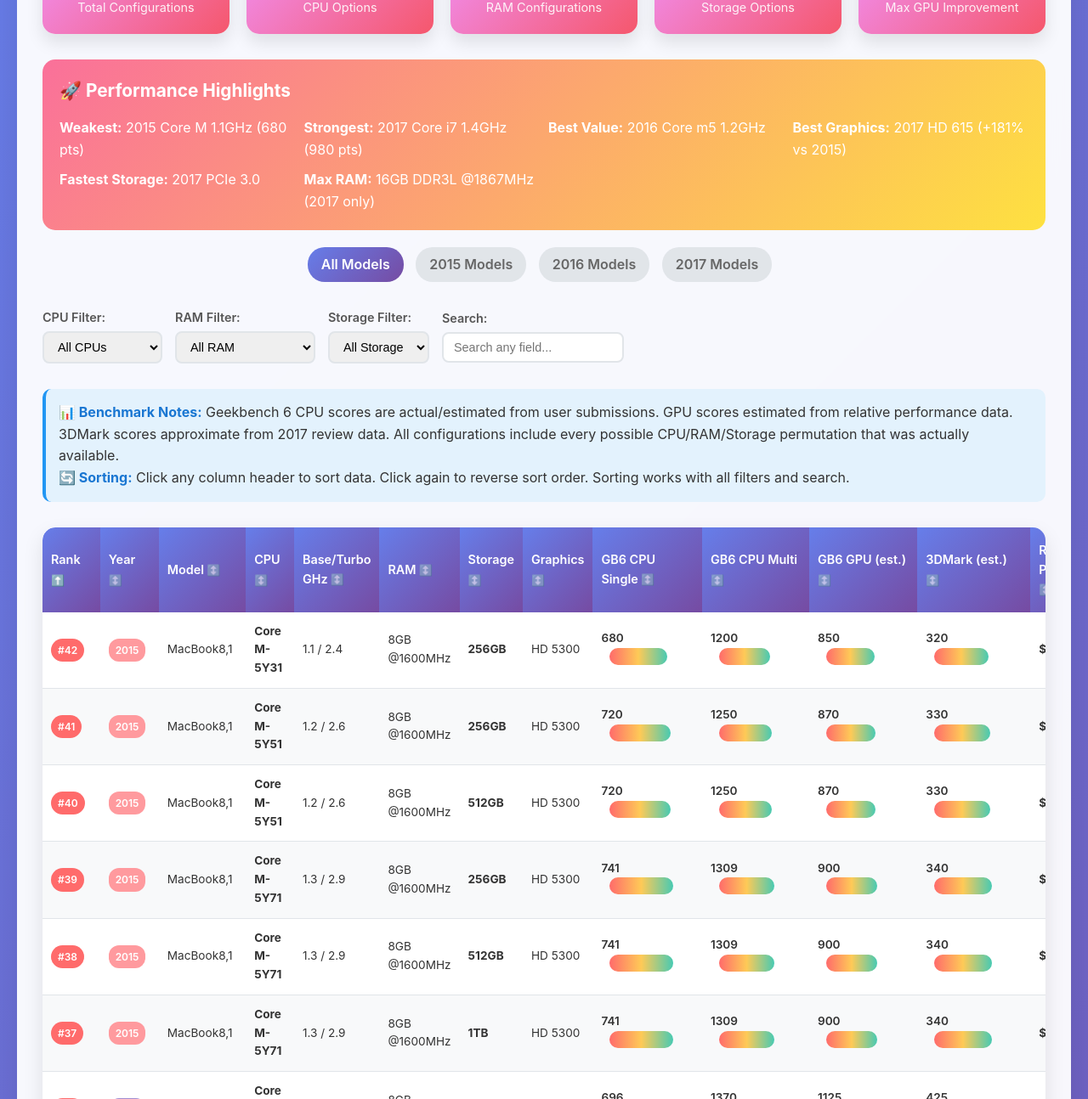
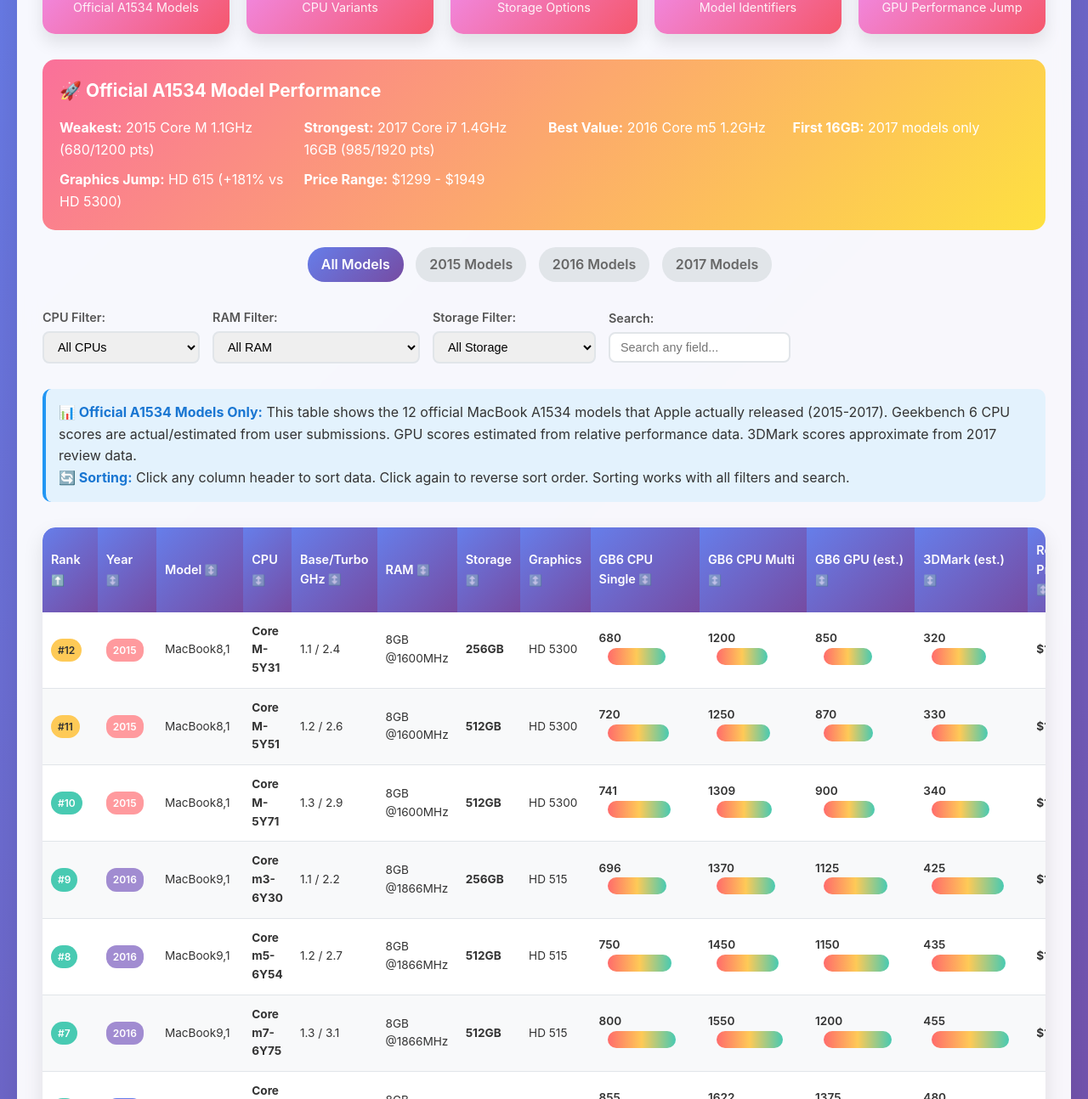
Before and after one commit to vitkovit/Macbook_A1534, a plain HTML site: page index.html in a window 1280 px wide. Shown: the part 274-1568 px from the top of the page at 85% size. Drawn offline with Linux system fonts and the light colour scheme.

Commit message:
Update index.html - specifyng just A1534 model

```diff
--- a/index.html
+++ b/index.html
@@ -3,7 +3,7 @@
 <head>
     <meta charset="UTF-8">
     <meta name="viewport" content="width=device-width, initial-scale=1.0">
-    <title>MacBook 12-inch Complete Performance Database (2015-2017)</title>
+    <title>MacBook 12-inch A1534 Performance Database (2015-2017)</title>
     <style>
         * {
             margin: 0;
@@ -306,42 +306,42 @@
 <body>
     <div class="container">
         <div class="header">
-            <h1>🍎 MacBook 12-inch Complete Performance Database</h1>
-            <p>Every Single Configuration (2015-2017) - CPU, RAM, Storage & Performance Data</p>
+            <h1>🍎 MacBook 12-inch A1534 Performance Database</h1>
+            <p>All Official Models (2015-2017) - Complete Performance Comparison</p>
         </div>
 
         <div class="stats-grid">
             <div class="stat-card">
-                <h3>42</h3>
-                <p>Total Configurations</p>
+                <h3>12</h3>
+                <p>Official A1534 Models</p>
             </div>
             <div class="stat-card">
-                <h3>6</h3>
-                <p>CPU Options</p>
+                <h3>9</h3>
+                <p>CPU Variants</p>
+            </div>
+            <div class="stat-card">
+                <h3>2</h3>
+                <p>Storage Options</p>
             </div>
             <div class="stat-card">
                 <h3>3</h3>
-                <p>RAM Configurations</p>
-            </div>
-            <div class="stat-card">
-                <h3>4</h3>
-                <p>Storage Options</p>
+                <p>Model Identifiers</p>
             </div>
             <div class="stat-card">
                 <h3>181%</h3>
-                <p>Max GPU Improvement</p>
+                <p>GPU Performance Jump</p>
             </div>
         </div>
 
         <div class="summary-box">
-            <h3>🚀 Performance Highlights</h3>
+            <h3>🚀 Official A1534 Model Performance</h3>
             <div class="summary-list">
-                <div><strong>Weakest:</strong> 2015 Core M 1.1GHz (680 pts)</div>
-                <div><strong>Strongest:</strong> 2017 Core i7 1.4GHz (980 pts)</div>
+                <div><strong>Weakest:</strong> 2015 Core M 1.1GHz (680/1200 pts)</div>
+                <div><strong>Strongest:</strong> 2017 Core i7 1.4GHz 16GB (985/1920 pts)</div>
                 <div><strong>Best Value:</strong> 2016 Core m5 1.2GHz</div>
-                <div><strong>Best Graphics:</strong> 2017 HD 615 (+181% vs 2015)</div>
-                <div><strong>Fastest Storage:</strong> 2017 PCIe 3.0</div>
-                <div><strong>Max RAM:</strong> 16GB DDR3L @1867MHz (2017 only)</div>
+                <div><strong>First 16GB:</strong> 2017 models only</div>
+                <div><strong>Graphics Jump:</strong> HD 615 (+181% vs HD 5300)</div>
+                <div><strong>Price Range:</strong> $1299 - $1949</div>
             </div>
         </div>
 
@@ -358,11 +358,11 @@
                 <select id="cpuFilter" onchange="applyFilters()">
                     <option value="">All CPUs</option>
                     <option value="Core M">Core M (2015)</option>
-                    <option value="Core m3">Core m3</option>
-                    <option value="Core m5">Core m5</option>
-                    <option value="Core m7">Core m7</option>
-                    <option value="Core i5">Core i5</option>
-                    <option value="Core i7">Core i7</option>
+                    <option value="Core m3">Core m3 (2016/2017)</option>
+                    <option value="Core m5">Core m5 (2016)</option>
+                    <option value="Core m7">Core m7 (2016)</option>
+                    <option value="Core i5">Core i5 (2017)</option>
+                    <option value="Core i7">Core i7 (2017)</option>
                 </select>
             </div>
 
@@ -370,10 +370,10 @@
                 <label for="ramFilter">RAM Filter:</label>
                 <select id="ramFilter" onchange="applyFilters()">
                     <option value="">All RAM</option>
-                    <option value="8GB @1600MHz">8GB @1600MHz</option>
-                    <option value="8GB @1866MHz">8GB @1866MHz</option>
-                    <option value="8GB @1867MHz">8GB @1867MHz</option>
-                    <option value="16GB @1867MHz">16GB @1867MHz</option>
+                    <option value="8GB @1600MHz">8GB @1600MHz (2015)</option>
+                    <option value="8GB @1866MHz">8GB @1866MHz (2016)</option>
+                    <option value="8GB @1867MHz">8GB @1867MHz (2017)</option>
+                    <option value="16GB @1867MHz">16GB @1867MHz (2017 BTO)</option>
                 </select>
             </div>
 
@@ -381,9 +381,8 @@
                 <label for="storageFilter">Storage Filter:</label>
                 <select id="storageFilter" onchange="applyFilters()">
                     <option value="">All Storage</option>
-                    <option value="256GB">256GB</option>
-                    <option value="512GB">512GB</option>
-                    <option value="1TB">1TB</option>
+                    <option value="256GB">256GB (Entry models)</option>
+                    <option value="512GB">512GB (Mid/High-end)</option>
                 </select>
             </div>
 
@@ -394,7 +393,7 @@
         </div>
 
         <div class="note">
-            <strong>📊 Benchmark Notes:</strong> Geekbench 6 CPU scores are actual/estimated from user submissions. GPU scores estimated from relative performance data. 3DMark scores approximate from 2017 review data. All configurations include every possible CPU/RAM/Storage permutation that was actually available.
+            <strong>📊 Official A1534 Models Only:</strong> This table shows the 12 official MacBook A1534 models that Apple actually released (2015-2017). Geekbench 6 CPU scores are actual/estimated from user submissions. GPU scores estimated from relative performance data. 3DMark scores approximate from 2017 review data.
             <br><strong>🔄 Sorting:</strong> Click any column header to sort data. Click again to reverse sort order. Sorting works with all filters and search.
         </div>
 
@@ -426,46 +425,25 @@
 
     <script>
         const performanceData = [
-            // 2015 Models - All possible configurations
-            { rank: 42, year: 2015, model: 'MacBook8,1', cpu: 'Core M-5Y31', baseGhz: 1.1, turboGhz: 2.4, ram: '8GB @1600MHz', storage: '256GB', graphics: 'HD 5300', singleCore: 680, multiCore: 1200, gpu: 850, mark3d: 320, price: '$1299' },
-            { rank: 41, year: 2015, model: 'MacBook8,1', cpu: 'Core M-5Y51', baseGhz: 1.2, turboGhz: 2.6, ram: '8GB @1600MHz', storage: '256GB', graphics: 'HD 5300', singleCore: 720, multiCore: 1250, gpu: 870, mark3d: 330, price: '$1599' },
-            { rank: 40, year: 2015, model: 'MacBook8,1', cpu: 'Core M-5Y51', baseGhz: 1.2, turboGhz: 2.6, ram: '8GB @1600MHz', storage: '512GB', graphics: 'HD 5300', singleCore: 720, multiCore: 1250, gpu: 870, mark3d: 330, price: '$1599' },
-            { rank: 39, year: 2015, model: 'MacBook8,1', cpu: 'Core M-5Y71', baseGhz: 1.3, turboGhz: 2.9, ram: '8GB @1600MHz', storage: '256GB', graphics: 'HD 5300', singleCore: 741, multiCore: 1309, gpu: 900, mark3d: 340, price: '$1799' },
-            { rank: 38, year: 2015, model: 'MacBook8,1', cpu: 'Core M-5Y71', baseGhz: 1.3, turboGhz: 2.9, ram: '8GB @1600MHz', storage: '512GB', graphics: 'HD 5300', singleCore: 741, multiCore: 1309, gpu: 900, mark3d: 340, price: '$1949' },
-            { rank: 37, year: 2015, model: 'MacBook8,1', cpu: 'Core M-5Y71', baseGhz: 1.3, turboGhz: 2.9, ram: '8GB @1600MHz', storage: '1TB', graphics: 'HD 5300', singleCore: 741, multiCore: 1309, gpu: 900, mark3d: 340, price: '$2349' },
+            // 2015 Models (Early 2015) - MacBook8,1 - Official A1534 models only
+            { rank: 12, year: 2015, model: 'MacBook8,1', cpu: 'Core M-5Y31', baseGhz: 1.1, turboGhz: 2.4, ram: '8GB @1600MHz', storage: '256GB', graphics: 'HD 5300', singleCore: 680, multiCore: 1200, gpu: 850, mark3d: 320, price: '$1299' },
+            { rank: 11, year: 2015, model: 'MacBook8,1', cpu: 'Core M-5Y51', baseGhz: 1.2, turboGhz: 2.6, ram: '8GB @1600MHz', storage: '512GB', graphics: 'HD 5300', singleCore: 720, multiCore: 1250, gpu: 870, mark3d: 330, price: '$1599' },
+            { rank: 10, year: 2015, model: 'MacBook8,1', cpu: 'Core M-5Y71', baseGhz: 1.3, turboGhz: 2.9, ram: '8GB @1600MHz', storage: '512GB', graphics: 'HD 5300', singleCore: 741, multiCore: 1309, gpu: 900, mark3d: 340, price: '$1799' },
 
-            // 2016 Models - All possible configurations
-            { rank: 36, year: 2016, model: 'MacBook9,1', cpu: 'Core m3-6Y30', baseGhz: 1.1, turboGhz: 2.2, ram: '8GB @1866MHz', storage: '256GB', graphics: 'HD 515', singleCore: 696, multiCore: 1370, gpu: 1125, mark3d: 425, price: '$1299' },
-            { rank: 35, year: 2016, model: 'MacBook9,1', cpu: 'Core m3-6Y30', baseGhz: 1.1, turboGhz: 2.2, ram: '8GB @1866MHz', storage: '512GB', graphics: 'HD 515', singleCore: 696, multiCore: 1370, gpu: 1125, mark3d: 425, price: '$1599' },
-            { rank: 34, year: 2016, model: 'MacBook9,1', cpu: 'Core m5-6Y54', baseGhz: 1.2, turboGhz: 2.7, ram: '8GB @1866MHz', storage: '256GB', graphics: 'HD 515', singleCore: 750, multiCore: 1450, gpu: 1150, mark3d: 435, price: '$1599' },
-            { rank: 33, year: 2016, model: 'MacBook9,1', cpu: 'Core m5-6Y54', baseGhz: 1.2, turboGhz: 2.7, ram: '8GB @1866MHz', storage: '512GB', graphics: 'HD 515', singleCore: 750, multiCore: 1450, gpu: 1150, mark3d: 435, price: '$1799' },
-            { rank: 32, year: 2016, model: 'MacBook9,1', cpu: 'Core m5-6Y54', baseGhz: 1.2, turboGhz: 2.7, ram: '8GB @1866MHz', storage: '1TB', graphics: 'HD 515', singleCore: 750, multiCore: 1450, gpu: 1150, mark3d: 435, price: '$2199' },
-            { rank: 31, year: 2016, model: 'MacBook9,1', cpu: 'Core m7-6Y75', baseGhz: 1.3, turboGhz: 3.1, ram: '8GB @1866MHz', storage: '256GB', graphics: 'HD 515', singleCore: 800, multiCore: 1550, gpu: 1200, mark3d: 455, price: '$1949' },
-            { rank: 30, year: 2016, model: 'MacBook9,1', cpu: 'Core m7-6Y75', baseGhz: 1.3, turboGhz: 3.1, ram: '8GB @1866MHz', storage: '512GB', graphics: 'HD 515', singleCore: 800, multiCore: 1550, gpu: 1200, mark3d: 455, price: '$2099' },
-            { rank: 29, year: 2016, model: 'MacBook9,1', cpu: 'Core m7-6Y75', baseGhz: 1.3, turboGhz: 3.1, ram: '8GB @1866MHz', storage: '1TB', graphics: 'HD 515', singleCore: 800, multiCore: 1550, gpu: 1200, mark3d: 455, price: '$2499' },
+            // 2016 Models (Early 2016) - MacBook9,1 - Official A1534 models only
+            { rank: 9, year: 2016, model: 'MacBook9,1', cpu: 'Core m3-6Y30', baseGhz: 1.1, turboGhz: 2.2, ram: '8GB @1866MHz', storage: '256GB', graphics: 'HD 515', singleCore: 696, multiCore: 1370, gpu: 1125, mark3d: 425, price: '$1299' },
+            { rank: 8, year: 2016, model: 'MacBook9,1', cpu: 'Core m5-6Y54', baseGhz: 1.2, turboGhz: 2.7, ram: '8GB @1866MHz', storage: '512GB', graphics: 'HD 515', singleCore: 750, multiCore: 1450, gpu: 1150, mark3d: 435, price: '$1599' },
+            { rank: 7, year: 2016, model: 'MacBook9,1', cpu: 'Core m7-6Y75', baseGhz: 1.3, turboGhz: 3.1, ram: '8GB @1866MHz', storage: '512GB', graphics: 'HD 515', singleCore: 800, multiCore: 1550, gpu: 1200, mark3d: 455, price: '$1949' },
 
-            // 2017 Models - All possible configurations including 16GB options
-            { rank: 28, year: 2017, model: 'MacBook10,1', cpu: 'Core m3-7Y32', baseGhz: 1.2, turboGhz: 3.0, ram: '8GB @1867MHz', storage: '256GB', graphics: 'HD 615', singleCore: 855, multiCore: 1622, gpu: 1375, mark3d: 480, price: '$1299' },
-            { rank: 27, year: 2017, model: 'MacBook10,1', cpu: 'Core m3-7Y32', baseGhz: 1.2, turboGhz: 3.0, ram: '8GB @1867MHz', storage: '512GB', graphics: 'HD 615', singleCore: 855, multiCore: 1622, gpu: 1375, mark3d: 480, price: '$1599' },
-            { rank: 26, year: 2017, model: 'MacBook10,1', cpu: 'Core m3-7Y32', baseGhz: 1.2, turboGhz: 3.0, ram: '8GB @1867MHz', storage: '1TB', graphics: 'HD 615', singleCore: 855, multiCore: 1622, gpu: 1375, mark3d: 480, price: '$1999' },
-            { rank: 25, year: 2017, model: 'MacBook10,1', cpu: 'Core m3-7Y32', baseGhz: 1.2, turboGhz: 3.0, ram: '16GB @1867MHz', storage: '256GB', graphics: 'HD 615', singleCore: 860, multiCore: 1640, gpu: 1385, mark3d: 485, price: '$1499' },
-            { rank: 24, year: 2017, model: 'MacBook10,1', cpu: 'Core m3-7Y32', baseGhz: 1.2, turboGhz: 3.0, ram: '16GB @1867MHz', storage: '512GB', graphics: 'HD 615', singleCore: 860, multiCore: 1640, gpu: 1385, mark3d: 485, price: '$1799' },
-            { rank: 23, year: 2017, model: 'MacBook10,1', cpu: 'Core m3-7Y32', baseGhz: 1.2, turboGhz: 3.0, ram: '16GB @1867MHz', storage: '1TB', graphics: 'HD 615', singleCore: 860, multiCore: 1640, gpu: 1385, mark3d: 485, price: '$2199' },
+            // 2017 Models (Mid 2017) - MacBook10,1 - Official A1534 models only
+            { rank: 6, year: 2017, model: 'MacBook10,1', cpu: 'Core m3-7Y32', baseGhz: 1.2, turboGhz: 3.0, ram: '8GB @1867MHz', storage: '256GB', graphics: 'HD 615', singleCore: 855, multiCore: 1622, gpu: 1375, mark3d: 480, price: '$1299' },
+            { rank: 5, year: 2017, model: 'MacBook10,1', cpu: 'Core i5-7Y54', baseGhz: 1.3, turboGhz: 3.2, ram: '8GB @1867MHz', storage: '512GB', graphics: 'HD 615', singleCore: 870, multiCore: 1705, gpu: 1400, mark3d: 490, price: '$1599' },
+            { rank: 4, year: 2017, model: 'MacBook10,1', cpu: 'Core i7-7Y75', baseGhz: 1.4, turboGhz: 3.6, ram: '8GB @1867MHz', storage: '512GB', graphics: 'HD 615', singleCore: 980, multiCore: 1900, gpu: 1450, mark3d: 510, price: '$1749' },
 
-            { rank: 22, year: 2017, model: 'MacBook10,1', cpu: 'Core i5-7Y54', baseGhz: 1.3, turboGhz: 3.2, ram: '8GB @1867MHz', storage: '256GB', graphics: 'HD 615', singleCore: 870, multiCore: 1705, gpu: 1400, mark3d: 490, price: '$1599' },
-            { rank: 21, year: 2017, model: 'MacBook10,1', cpu: 'Core i5-7Y54', baseGhz: 1.3, turboGhz: 3.2, ram: '8GB @1867MHz', storage: '512GB', graphics: 'HD 615', singleCore: 870, multiCore: 1705, gpu: 1400, mark3d: 490, price: '$1799' },
-            { rank: 20, year: 2017, model: 'MacBook10,1', cpu: 'Core i5-7Y54', baseGhz: 1.3, turboGhz: 3.2, ram: '8GB @1867MHz', storage: '1TB', graphics: 'HD 615', singleCore: 870, multiCore: 1705, gpu: 1400, mark3d: 490, price: '$2199' },
-            { rank: 19, year: 2017, model: 'MacBook10,1', cpu: 'Core i5-7Y54', baseGhz: 1.3, turboGhz: 3.2, ram: '16GB @1867MHz', storage: '256GB', graphics: 'HD 615', singleCore: 875, multiCore: 1720, gpu: 1410, mark3d: 495, price: '$1799' },
-            { rank: 18, year: 2017, model: 'MacBook10,1', cpu: 'Core i5-7Y54', baseGhz: 1.3, turboGhz: 3.2, ram: '16GB @1867MHz', storage: '512GB', graphics: 'HD 615', singleCore: 875, multiCore: 1720, gpu: 1410, mark3d: 495, price: '$1999' },
-            { rank: 17, year: 2017, model: 'MacBook10,1', cpu: 'Core i5-7Y54', baseGhz: 1.3, turboGhz: 3.2, ram: '16GB @1867MHz', storage: '1TB', graphics: 'HD 615', singleCore: 875, multiCore: 1720, gpu: 1410, mark3d: 495, price: '$2399' },
-
-            // 2017 Core i7 models - The strongest configurations
-            { rank: 16, year: 2017, model: 'MacBook10,1', cpu: 'Core i7-7Y75', baseGhz: 1.4, turboGhz: 3.6, ram: '8GB @1867MHz', storage: '256GB', graphics: 'HD 615', singleCore: 980, multiCore: 1900, gpu: 1450, mark3d: 510, price: '$1749' },
-            { rank: 15, year: 2017, model: 'MacBook10,1', cpu: 'Core i7-7Y75', baseGhz: 1.4, turboGhz: 3.6, ram: '8GB @1867MHz', storage: '512GB', graphics: 'HD 615', singleCore: 980, multiCore: 1900, gpu: 1450, mark3d: 510, price: '$1949' },
-            { rank: 14, year: 2017, model: 'MacBook10,1', cpu: 'Core i7-7Y75', baseGhz: 1.4, turboGhz: 3.6, ram: '8GB @1867MHz', storage: '1TB', graphics: 'HD 615', singleCore: 980, multiCore: 1900, gpu: 1450, mark3d: 510, price: '$2349' },
-            { rank: 13, year: 2017, model: 'MacBook10,1', cpu: 'Core i7-7Y75', baseGhz: 1.4, turboGhz: 3.6, ram: '16GB @1867MHz', storage: '256GB', graphics: 'HD 615', singleCore: 985, multiCore: 1920, gpu: 1460, mark3d: 515, price: '$1949' },
-            { rank: 12, year: 2017, model: 'MacBook10,1', cpu: 'Core i7-7Y75', baseGhz: 1.4, turboGhz: 3.6, ram: '16GB @1867MHz', storage: '512GB', graphics: 'HD 615', singleCore: 985, multiCore: 1920, gpu: 1460, mark3d: 515, price: '$2149' },
-            { rank: 1, year: 2017, model: 'MacBook10,1', cpu: 'Core i7-7Y75', baseGhz: 1.4, turboGhz: 3.6, ram: '16GB @1867MHz', storage: '1TB', graphics: 'HD 615', singleCore: 985, multiCore: 1920, gpu: 1460, mark3d: 515, price: '$2549' }
+            // 2017 Models with 16GB RAM upgrade (BTO options)
+            { rank: 3, year: 2017, model: 'MacBook10,1', cpu: 'Core m3-7Y32', baseGhz: 1.2, turboGhz: 3.0, ram: '16GB @1867MHz', storage: '256GB', graphics: 'HD 615', singleCore: 860, multiCore: 1640, gpu: 1385, mark3d: 485, price: '$1499' },
+            { rank: 2, year: 2017, model: 'MacBook10,1', cpu: 'Core i5-7Y54', baseGhz: 1.3, turboGhz: 3.2, ram: '16GB @1867MHz', storage: '512GB', graphics: 'HD 615', singleCore: 875, multiCore: 1720, gpu: 1410, mark3d: 495, price: '$1799' },
+            { rank: 1, year: 2017, model: 'MacBook10,1', cpu: 'Core i7-7Y75', baseGhz: 1.4, turboGhz: 3.6, ram: '16GB @1867MHz', storage: '512GB', graphics: 'HD 615', singleCore: 985, multiCore: 1920, gpu: 1460, mark3d: 515, price: '$1949' }
         ];
 
         let currentFilter = 'all';
```
